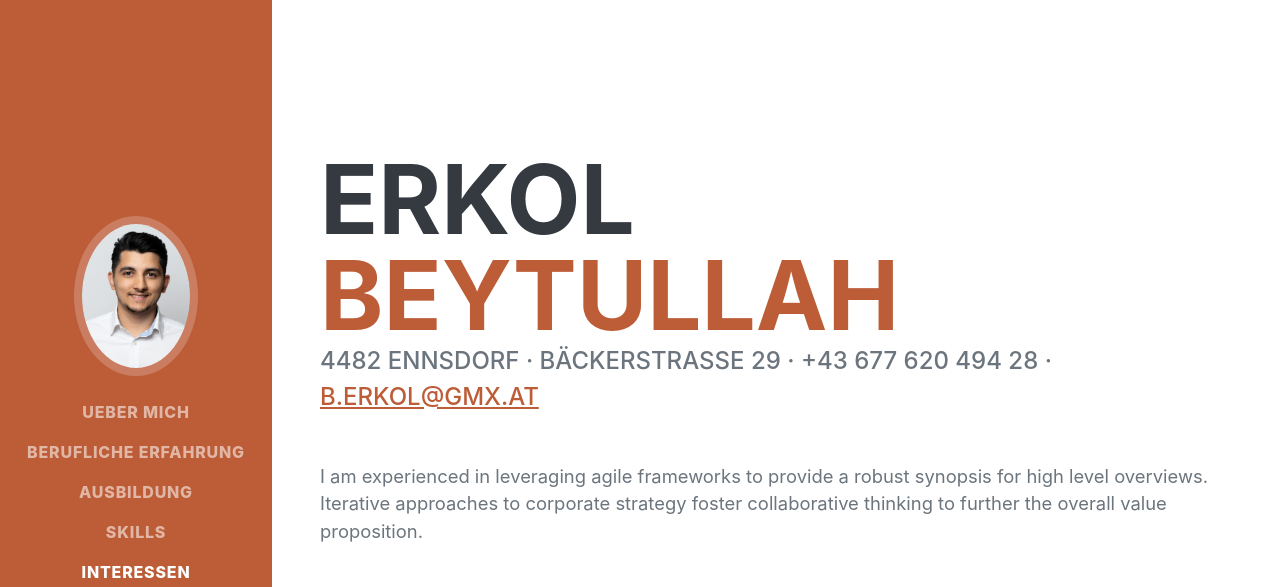
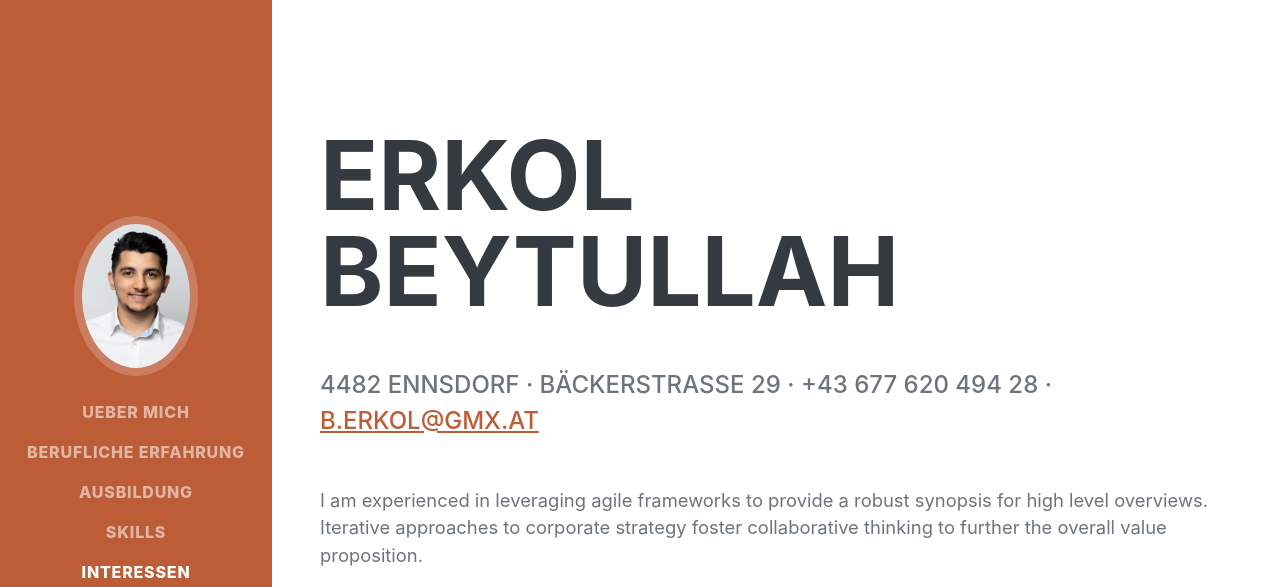
Before and after one commit to erkbeyt/AFT_Uebung, a plain HTML site: page index.html in a window 1280 px wide. Shown: the top 587 px of the page. Drawn offline with nearby package versions, Linux system fonts and the light colour scheme; a web font is replaced by a local one.

Commit message:
scss push

```diff
--- a/index.html
+++ b/index.html
@@ -12,6 +12,7 @@
         <!-- Google fonts-->
         <link href="https://fonts.googleapis.com/css?family=Saira+Extra+Condensed:500,700" rel="stylesheet" type="text/css" />
         <link href="https://fonts.googleapis.com/css?family=Muli:400,400i,800,800i" rel="stylesheet" type="text/css" />
+        <link href="public/main.css" rel="stylesheet" />
         <!-- Core theme CSS (includes Bootstrap)-->
         <link href="css/styles.css" rel="stylesheet" />
     </head>
@@ -38,9 +39,9 @@
             <!-- About-->
             <section class="resume-section" id="about">
                 <div class="resume-section-content">
-                    <h1 class="mb-0">
-                        Erkol
-                        <span class="text-primary">Beytullah</span>
+                    <h1 class="mb-5">
+                        <span class="text-cool">Erkol</span>
+                        <span class="text-cool-better">Beytullah</span>
                     </h1>
                     <div class="subheading mb-5">
                         4482 Ennsdorf · Bäckerstraße 29 · +43 677 620 494 28 ·
```
